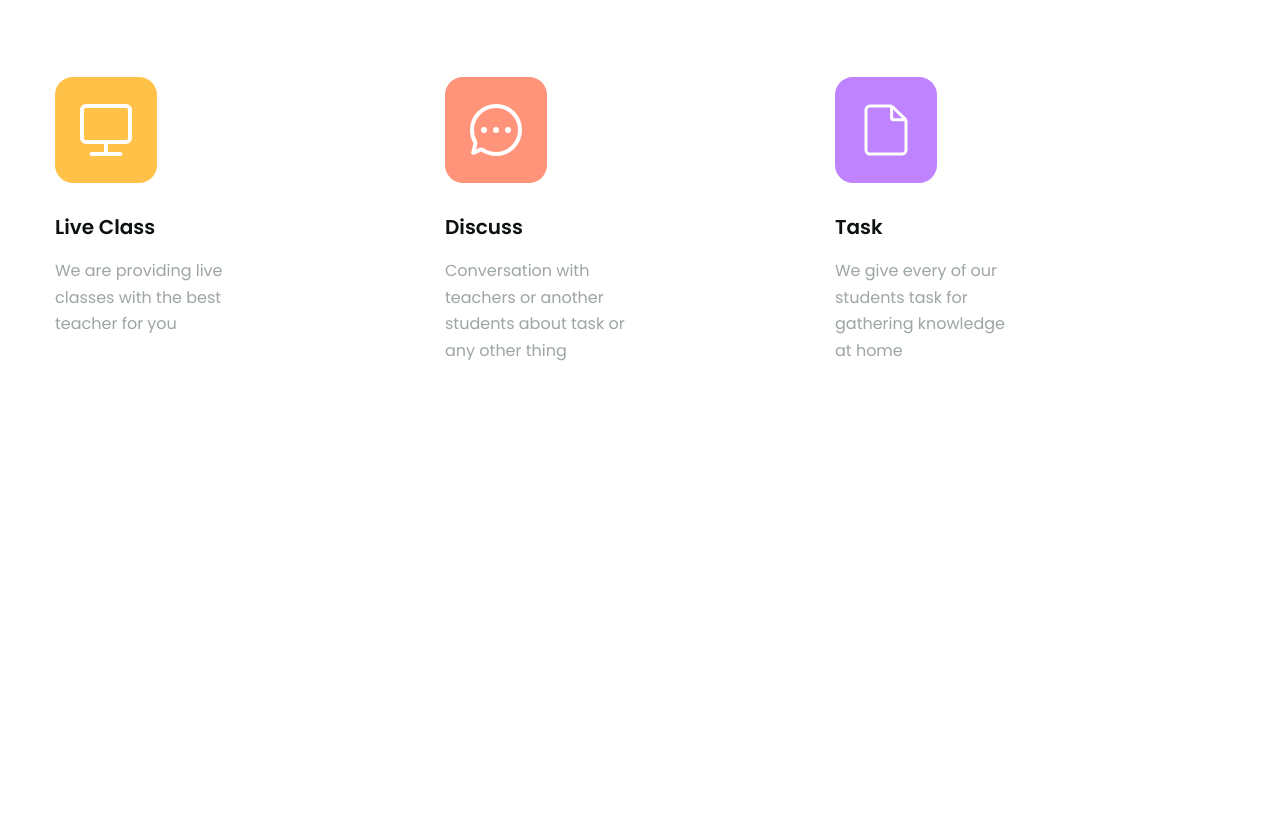
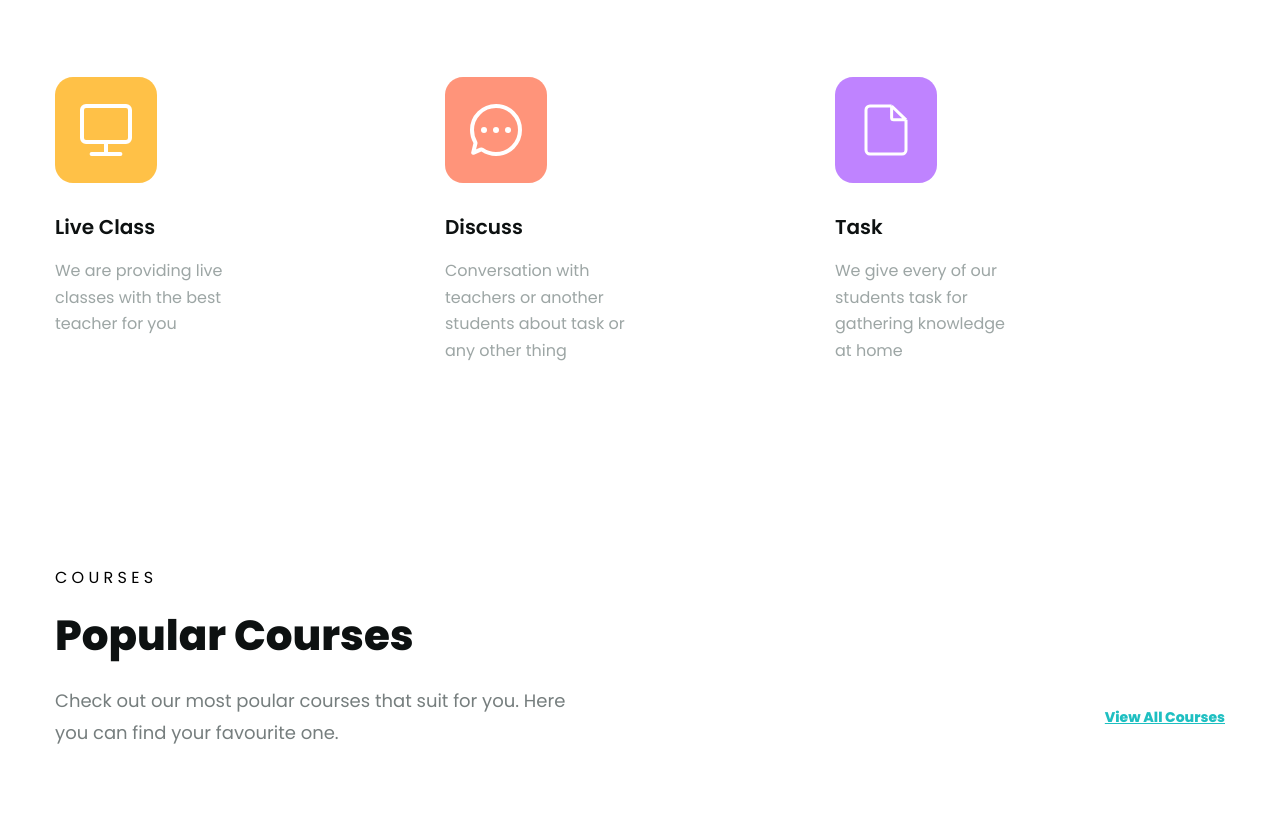
Before and after one commit to cuongchua2k2/f8-project-2.1, a plain HTML site: page index.html in a window 1280 px wide. Shown: the part 1213-2032 px from the top of the page. Before the commit the page ends 1703 px from the top, so only its background shows below. Drawn offline with Linux system fonts and the light colour scheme; files whose address does not match are found by name.

Commit message:
create course-top

```diff
--- a/assets/css/style.css
+++ b/assets/css/style.css
@@ -48,6 +48,13 @@ a {
   line-height: var(--height-text-center);
   border-radius: 14px;
 }
+
+.row {
+  display: flex;
+  justify-content: space-between;
+  align-items: center;
+}
+
 /* =====================header================== */
 
 .header {
@@ -365,3 +372,42 @@ a {
   font-weight: 400;
   line-height: 168.75%;
 }
+
+/* ================COURSES========================= */
+
+.course {
+  margin-top: 10px;
+  padding: 70px 0;
+}
+
+.course-top__header {
+  width: 56%;
+  color: #767e7e;
+  font-size: 1.2rem;
+  font-weight: 700;
+  line-height: normal;
+}
+
+.course-top__title {
+  margin: 18px 0;
+  color: #0d1111;
+  font-size: 4.2rem;
+  font-weight: 700;
+  line-height: normal;
+}
+
+.course-top__desc {
+  width: 44%;
+  color: #767e7e;
+  font-size: 1.8rem;
+  font-weight: 400;
+  line-height: 177.778%;
+}
+
+.course-top__more {
+  color: #1ebfc1;
+  font-size: 1.4rem;
+  font-weight: 700;
+  line-height: normal;
+  text-decoration: underline;
+}
--- a/index.html
+++ b/index.html
@@ -26,7 +26,7 @@
               <a href="#features">Features</a>
             </li>
             <li>
-              <a href="#!">Pricing</a>
+              <a href="#pricing">Pricing</a>
             </li>
             <li>
               <a href="#!">About</a>
@@ -170,6 +170,23 @@
           </div>
         </div>
       </div>
+      <!-- COURSES -->
+      <div class="course" id="pricing">
+        <div class="content">
+          <div class="course-top">
+            <p class="couse-top__header">C O U R S E S</p>
+            <h2 class="course-top__title">Popular Courses</h2>
+            <div class="row">
+              <p class="course-top__desc">
+                Check out our most poular courses that suit for you. Here you
+                can find your favourite one.
+              </p>
+              <a href="#!" class="course-top__more">View All Courses</a>
+            </div>
+          </div>
+          <div class="course-body"></div>
+        </div>
+      </div>
     </main>
     <!-- footer -->
   </body>
```
